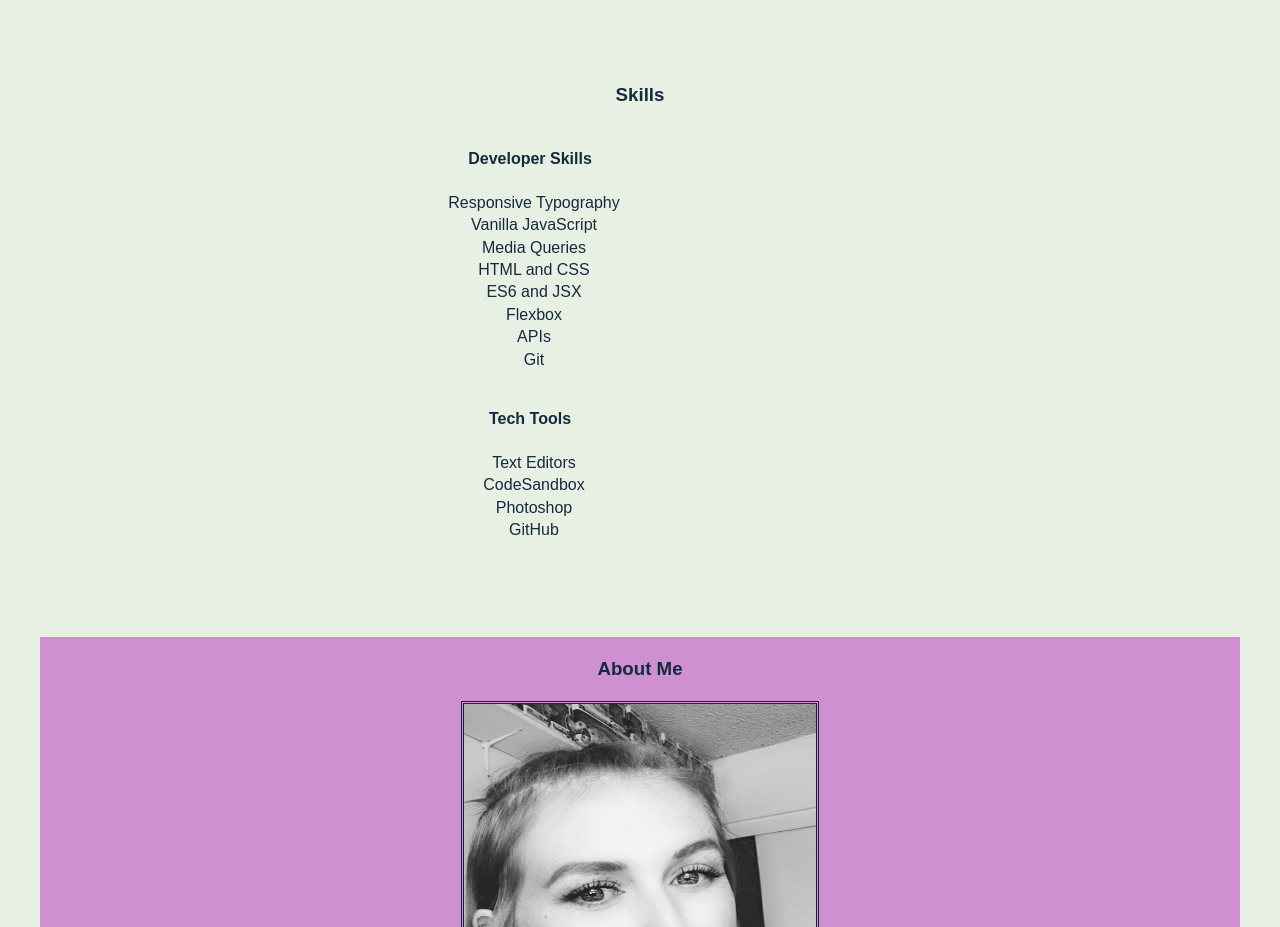
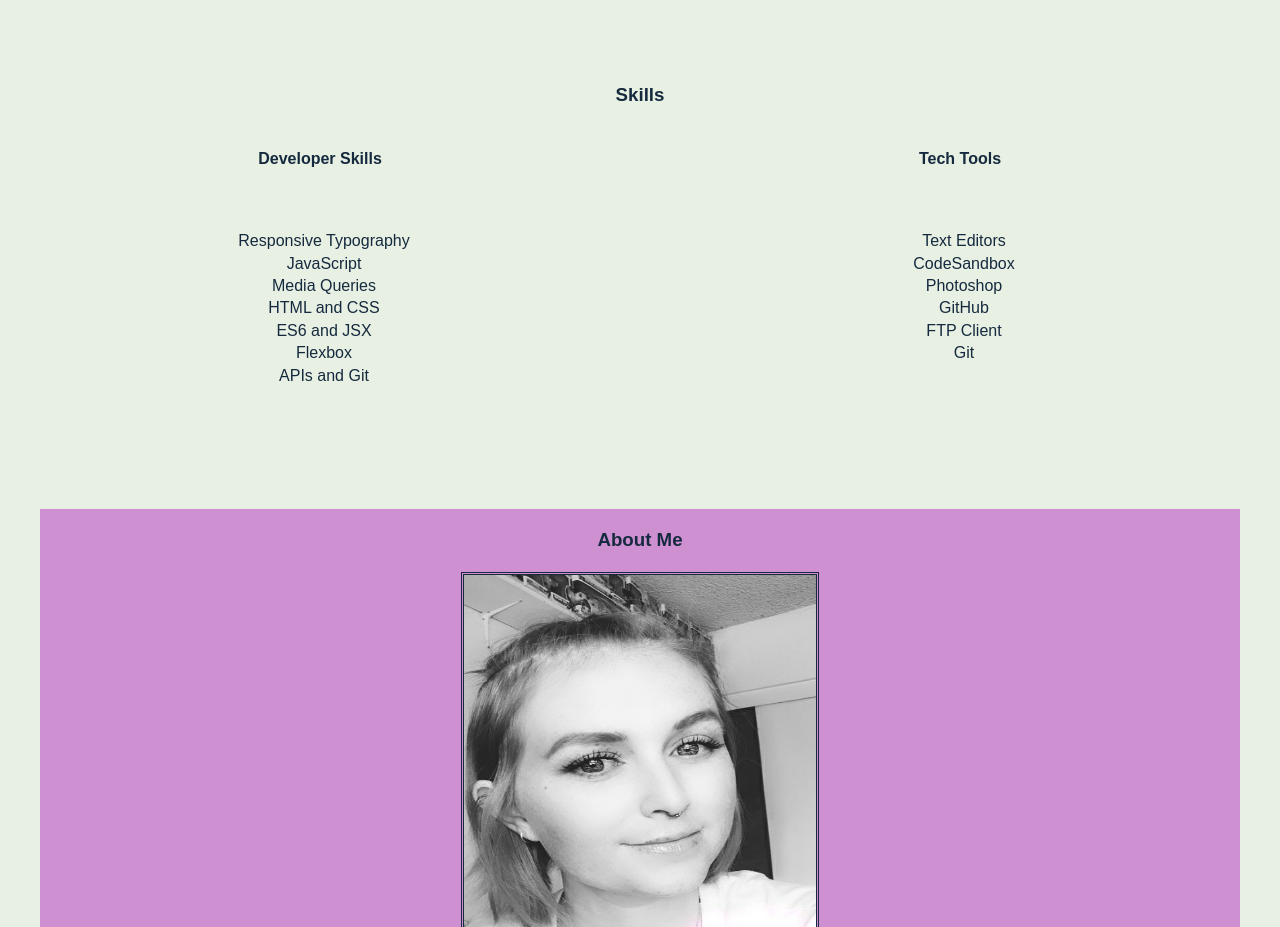
Before and after one commit to caycecoleman/portfolio, a plain HTML site: page index.html in a window 1280 px wide. Shown: the part 2492-3419 px from the top of the page. Drawn offline with Linux system fonts and the light colour scheme; files whose address does not match are found by name; a web font is replaced by a local one.

Commit message:
skills sections

```diff
--- a/css/main.css
+++ b/css/main.css
@@ -225,12 +225,26 @@ span {
 
   img {
     width:86%;
-    overflow-x: hidden;
+    overflow: hidden;
    }
+
+   .half-wrapper {
+    width: 30%;
+    margin: auto;
+    display:table-cell;
+    text-align: center;
+    padding-left: 6em;
+    padding-right: 6em;;
+
+  }
 
    .half-wrapper ul li {
     text-align: center;
     list-style-type: none;
+  }
+
+  .tech-tools-list {
+    padding-bottom: 3em;
   }
 
   nav {
@@ -266,14 +280,6 @@ span {
     width: 100%;
   padding: 5px;
 }
-
-  .half-wrapper {
-    width: 30%;
-    margin: auto;
-    display:inline-block;
-    text-align: center;
-    padding-right: 15em;
-  }
 
   .third-width {
     display:inline-block;
--- a/index.html
+++ b/index.html
@@ -107,24 +107,27 @@
           <div class="full-width">
             <div class="half-wrapper">
               <h4>Developer Skills</h4>
+              <br>
               <ul class="developer-skills-list">
                <li>Responsive Typography</li>
-               <li>Vanilla JavaScript</li>
+               <li>JavaScript</li>
                <li>Media Queries</li>
                <li>HTML and CSS</li>
                <li>ES6 and JSX</li>
                <li>Flexbox</li>
-               <li>APIs</li>
-               <li>Git</li>
+               <li>APIs and Git</li>
              </ul>
              </div>
             <div class="half-wrapper">
               <h4>Tech Tools</h4>
+                <br>
                 <ul class="tech-tools-list">
                  <li>Text Editors</li>
                  <li>CodeSandbox</li>
                  <li>Photoshop</li>
                  <li>GitHub</li>
+                 <li>FTP Client</li>
+                 <li>Git</li>
                </ul>
             </div>
           </div>
```
